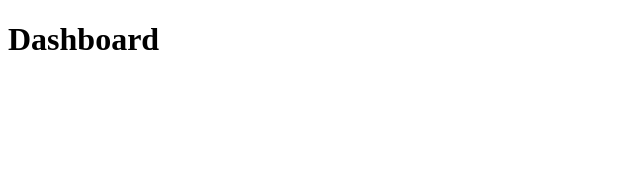
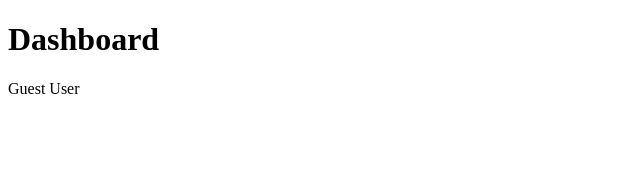
Before and after one commit to nutaptap/habital, a React (Vite) app: page /dashboard in a window 1280 px wide. Shown: the top 170 px of the page, without its empty margins (0-640 px from the left). Built offline with nearby package versions, Linux system fonts and the light colour scheme.

Commit message:
Created the user context provider

```diff
--- a/src/App.jsx
+++ b/src/App.jsx
@@ -1,4 +1,6 @@
+import { createContext } from "react";
 import { BrowserRouter as Router, Route, Routes } from "react-router-dom";
+import guestUserData from "./guestUserData";
 import Home from "./components/Home";
 import Login from "./components/Login";
 import SignUp from "./components/SignUp";
@@ -6,9 +8,12 @@ import Dashboard from "./components/Dashboard";
 import Habits from "./components/Habits";
 import Habit from "./components/Habit";
 
+export const UserContext = createContext(guestUserData);
+
 function App() {
   return (
     <Router>
+      <UserContext.Provider value={guestUserData}>
         <Routes>
           <Route path="/*" element={<Home />} />
           <Route path="/login" element={<Login />} />
@@ -17,6 +22,7 @@ function App() {
           <Route path="/habits" element={<Habits />} />
           <Route path="/habit/:habitId" element={<Habit />} />
         </Routes>
+      </UserContext.Provider>
     </Router>
   );
 }
--- a/src/components/Dashboard.jsx
+++ b/src/components/Dashboard.jsx
@@ -1,7 +1,13 @@
+import { useContext } from "react";
+import { UserContext } from "../App";
+
 function Dashboard() {
+  const user = useContext(UserContext);
+
   return (
     <>
       <h1>Dashboard</h1>
+      <p>{user.user.name}</p>
     </>
   );
 }
--- a/src/components/Home.jsx
+++ b/src/components/Home.jsx
@@ -1,6 +1,10 @@
 import { Link } from "react-router-dom";
+import { useContext } from "react";
+import { UserContext } from "../App";
 
 function Home() {
+  const user = useContext(UserContext);
+
   return (
     <>
       <nav>
@@ -23,6 +27,7 @@ function Home() {
         </ul>
       </nav>
       <h1>Home</h1>
+      <p>{user.user.name}</p>
     </>
   );
 }
--- a/src/guestUserData.js
+++ b/src/guestUserData.js
@@ -67,3 +67,5 @@ const guestUserData = {
     ],
   },
 };
+
+export default guestUserData;
```
Lines whose indentation alone changed are shown as unchanged.
